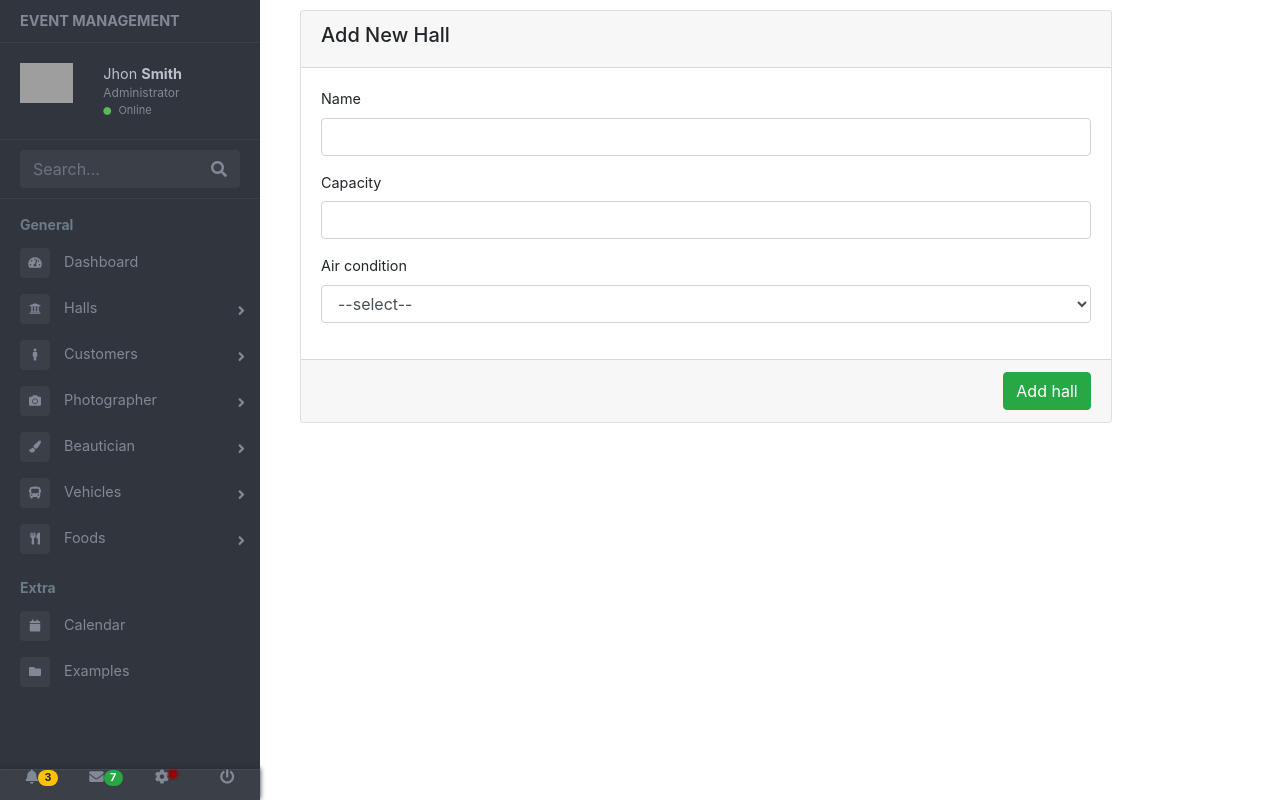
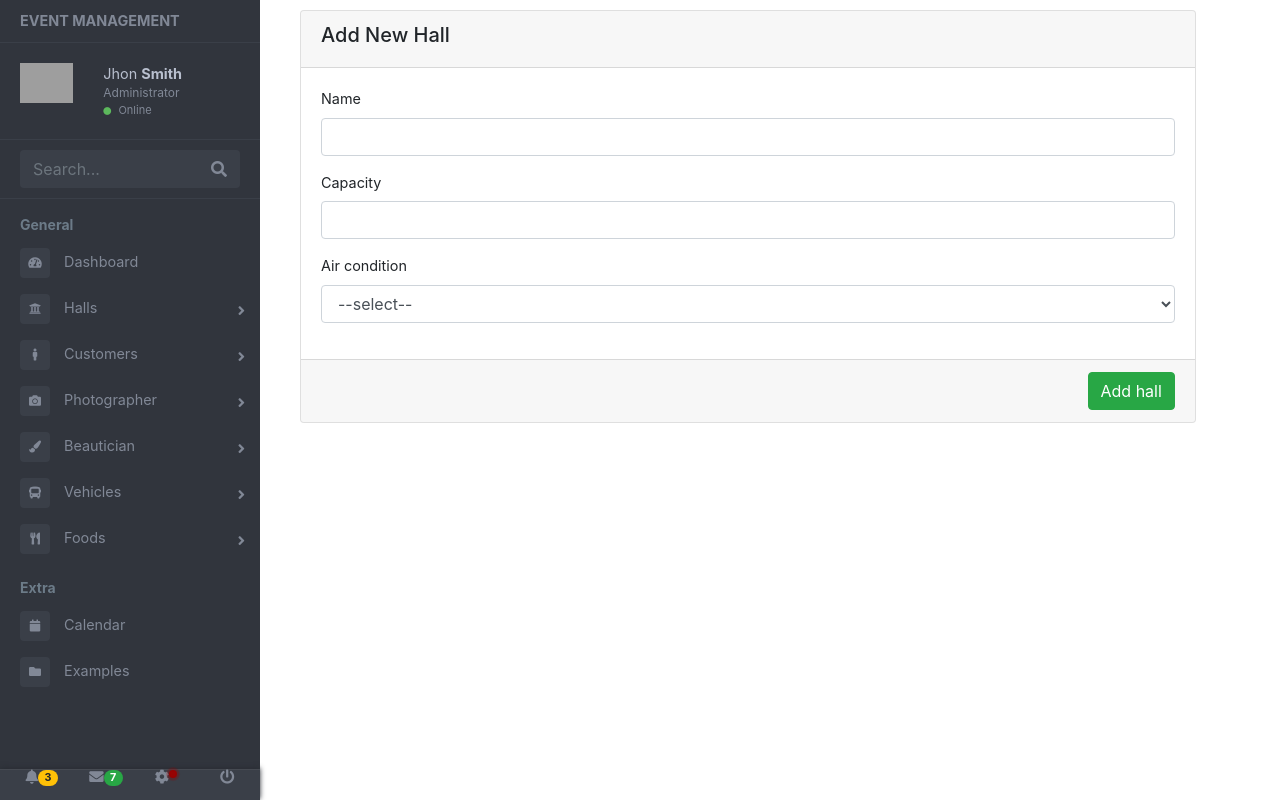
Before and after one commit to EMS26/EMS, a PHP site: page /admin/hall.php in a window 1280 px wide. Run offline with PHP 8.4, Linux system fonts and the light colour scheme; some libraries are stand-ins or nearby versions; grey boxes are pictures that could not be loaded.

Commit message:
hall form

```diff
--- a/admin/hall.php
+++ b/admin/hall.php
@@ -25,7 +25,7 @@
                 <!-- /page-content" -->
 
                 <div class="row">
-                    <div class="col-md-10">
+                    <div class="col-md-11">
                         <div class="card">
                             <div class="card-header ">
                                 <h5>Add New Hall</h5>
```
